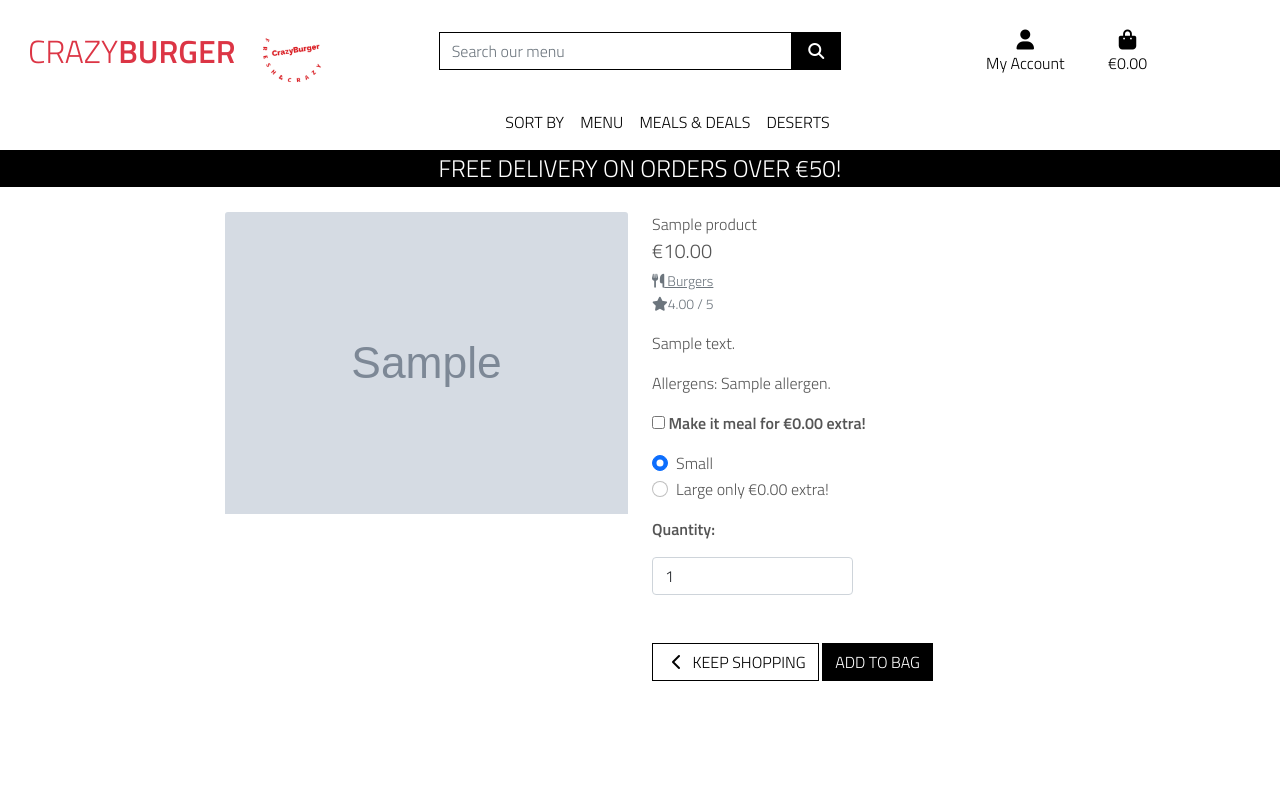
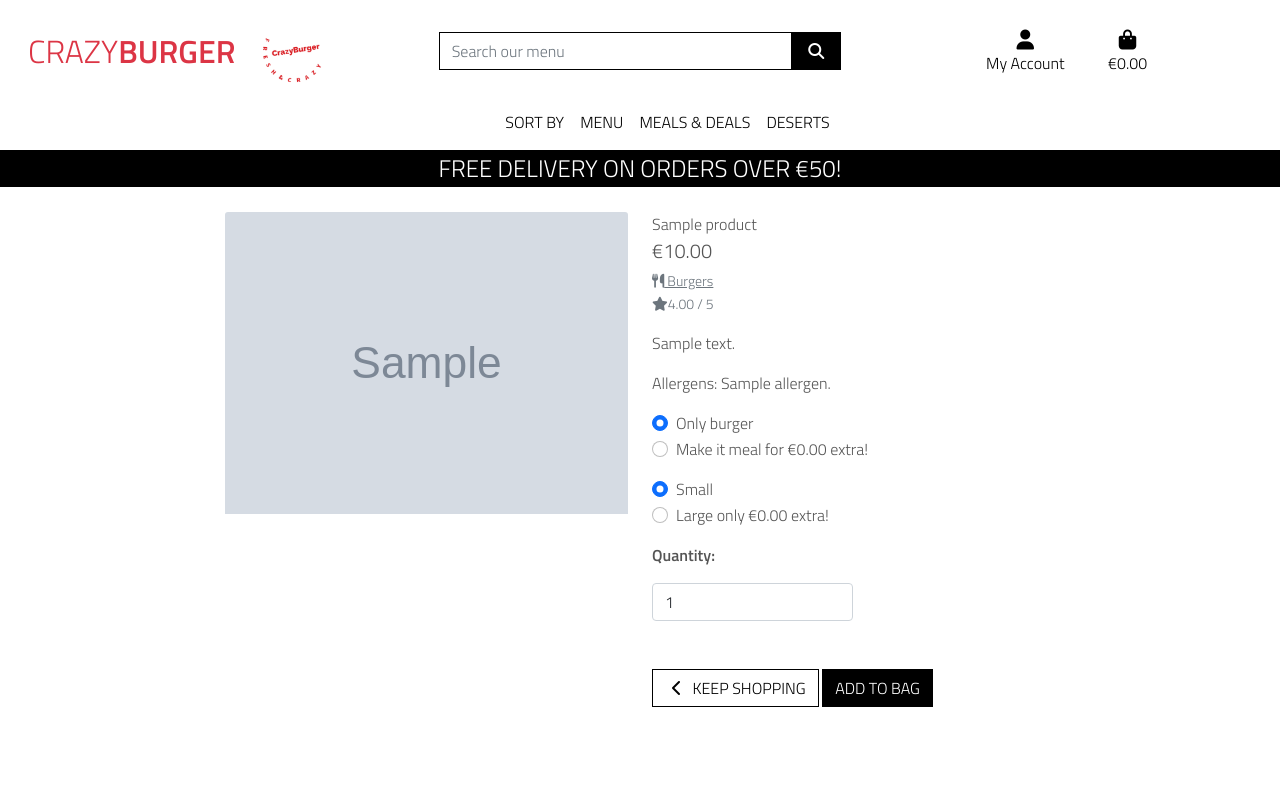
Before and after one commit to Martin-ITT/MS4_Crazy_Burger, a Django app: page /products/1 in a window 1280 px wide. Run offline with Django 3.2, Linux system fonts and the light colour scheme; data comes from the database, SQL or seed files in the repository; tables that the repository leaves empty hold one stand-in row (values such as "Sample post"); grey boxes marked "Sample" are stand-in pictures; some libraries are stand-ins or nearby versions.

Commit message:
meal-drinks added under meals in baq - quantity not working!

```diff
--- a/bag/contexts.py
+++ b/bag/contexts.py
@@ -1,4 +1,4 @@
-#from decimal import Decimal
+from decimal import Decimal
 from django.conf import settings
 from django.shortcuts import get_object_or_404
 from products.models import Product
@@ -13,24 +13,23 @@ def bag_contents(request):
 
     for item_id, item_data in bag.items():
         if isinstance(item_data, int):
-            print(item_id)
             product = get_object_or_404(Product, pk=item_id)
-            total += item_data * product.price
+            total += Decimal(item_data * product.price)
             product_count += item_data
             bag_items.append({
                 'item_id': item_id,
-                'quantity': item_data,
+                'quantity': Decimal(item_data),
                 'product': product,
                 'price': product.price,
                 'subtotal': product.price * item_data,
             })
         else:
             product = get_object_or_404(Product, pk=item_id)
-            print(item_data)
             for size, quantity in item_data['items_by_size'].items():
                 if size == 'small':
-                    price = 5
-                    total += quantity * price
+                    price = item_data['price_by_size']['small']
+                    print(type(quantity))
+                    total += Decimal(quantity * price)
                     product_count += quantity
                     bag_items.append({
                         'item_id': item_id,
@@ -41,8 +40,34 @@ def bag_contents(request):
                         'subtotal': price * quantity,
                     })
                 if size == 'large':
-                    price = 10
-                    total += quantity * price
+                    price = item_data['price_by_size']['large']
+                    total += Decimal(quantity * price)
+                    product_count += quantity
+                    bag_items.append({
+                        'item_id': item_id,
+                        'quantity': quantity,
+                        'product': product,
+                        'size': size,
+                        'price': price,
+                        'subtotal': price * quantity,
+                    })
+                if size == 'meal':
+                    price = item_data['price_by_size']['meal']
+                    meal_drink = item_data['meal_drink']
+                    total += Decimal(quantity * price)
+                    product_count += quantity
+                    bag_items.append({
+                        'item_id': item_id,
+                        'quantity': quantity,
+                        'product': product,
+                        'size': size,
+                        'price': price,
+                        'subtotal': price * quantity,
+                        'drink': meal_drink,
+                    })
+                if size == 'n/a':
+                    price = item_data['price_by_size']['n/a']
+                    total += Decimal(quantity * price)
                     product_count += quantity
                     bag_items.append({
                         'item_id': item_id,
@@ -53,6 +78,7 @@ def bag_contents(request):
                         'subtotal': price * quantity,
                     })
 
+    print(bag)
     if total < settings.FREE_DELIVERY_THRESHOLD:
         delivery = settings.STANDARD_DELIVERY_CHARGE
         free_delivery_delta = settings.FREE_DELIVERY_THRESHOLD - total
--- a/products/models.py
+++ b/products/models.py
@@ -42,6 +42,7 @@ class Product(models.Model):
     price_large = models.DecimalField(max_digits=6, decimal_places=2, default=0.0)
     # to upgrade to a meal option
     price_meal = models.DecimalField(max_digits=6, decimal_places=2, default=0.0)
+    has_three_sizes = models.BooleanField(default=False)
     has_toppings = models.BooleanField(default=False)
     price_topping_medium = models.DecimalField(max_digits=6, decimal_places=2, default=0.0)
     price_topping_large = models.DecimalField(max_digits=6, decimal_places=2, default=0.0)
--- a/products/templates/products/product_detail.html
+++ b/products/templates/products/product_detail.html
@@ -61,53 +61,61 @@
                         {% csrf_token %}
                         <div class="form-row">
                             <!-- input -->
-                            <div class="col-12">
+                            <div class="col-12"><!-- hidden input for prices -->
+                                <input type="hidden" id="id-price-large" name="id-price-large" value="{{ product.price_large }}">
+                                <input type="hidden" id="id-price-medium" name="id-price-medium" value="{{ product.price_medium }}">
+                                <input type="hidden" id="id-price-small" name="id-price-small" value="{{ product.price }}">
+                                <input type="hidden" id="id-price" name="id-price" value="{{ product.price }}">
+                                <input type="hidden" id="category-name" name="category-name" value="{{ product.category.name }}">
+                                <input type="hidden" id="id-price-meal" name="id-price-meal" value="{{ product.price_meal }}">
                                 <!-- make it meal -->
                                 {% if product.price_meal %}
                                 <p class="mt-3">
-                                    <input type="checkbox" id="id-price-meal" name="id-price-meal" value="{{ product.price_meal }}">
-                                    <input type="hidden" id="id-price" value="{{ product.price }}">
-                                    <b>Make it meal for €{{ price_meal_extra }} extra!</b>
+                                    <div id="size-selection">
+                                        <div class="form-check">
+                                            <label class="form-check-label">
+                                            <input type="radio" class="form-check-input" name="is-meal" value="no-meal" checked>Only burger
+                                            </label>
+                                        </div>
+                                        <div class="form-check">
+                                            <label class="form-check-label">
+                                            <input type="radio" class="form-check-input" name="is-meal" value="meal">Make it meal for €{{ price_meal_extra }} extra!
+                                            </label>
+                                        </div>
+                                    </div>
                                 </p>
-                                {% endif %}
-
                                 <!-- select drink with meal -->
                                 <div id="drink-selection" class="d-none">
                                     <div class="form-check-inline">
                                         <label class="form-check-label">
-                                        <input type="radio" class="form-check-input" name="optradio" value="coke" checked>Coke
+                                        <input type="radio" class="form-check-input" name="meal-drink" value="coke" checked>Coke
                                         </label>
                                     </div>
                                     <div class="form-check-inline">
                                         <label class="form-check-label">
-                                        <input type="radio" class="form-check-input" name="optradio" value="diet">Diet Coke
+                                        <input type="radio" class="form-check-input" name="meal-drink" value="diet">Diet Coke
                                         </label>
                                     </div>
                                     <div class="form-check-inline">
                                         <label class="form-check-label">
-                                        <input type="radio" class="form-check-input" name="optradio" value="zero">Coke Zero
+                                        <input type="radio" class="form-check-input" name="meal-drink" value="zero">Coke Zero
                                         </label>
                                     </div>
                                     <div class="form-check-inline">
                                         <label class="form-check-label">
-                                        <input type="radio" class="form-check-input" name="optradio" value="fanta">Fanta
+                                        <input type="radio" class="form-check-input" name="meal-drink" value="fanta">Fanta
                                         </label>
                                     </div>
                                     <div class="form-check-inline">
                                         <label class="form-check-label">
-                                        <input type="radio" class="form-check-input" name="optradio" value="sprite">Sprite
+                                        <input type="radio" class="form-check-input" name="meal-drink" value="sprite">Sprite
                                         </label>
                                     </div>
                                 </div>
-
-                                <!-- size selection for products with size except pizzas, and drinks -->
-                                <!-- hidden input for prices -->
-                                <input type="hidden" id="id-price-large" name="id-price-large" value="{{ product.price_large }}">
-                                <input type="hidden" id="id-price-medium" name="id-price-medium" value="{{ product.price_medium }}">
-                                <input type="hidden" id="id-price-small" name="id-price-small" value="{{ product.price }}">
-                                <input type="hidden" id="category-name" name="category-name" value="{{ product.category.name }}">
+                                {% endif %}
+                                <!-- size selection for products with size except pizzas, and some drinks -->
                                 <p class="mt-3">
-                                    {% if product.price_large and product.category.name != 'pizza' and product.category.name != 'drinks' %}
+                                    {% if product.price_large and product.category.name != 'pizza' and not product.has_three_sizes %}
                                     <div id="size-selection">
                                         <div class="form-check">
                                             <label class="form-check-label">
@@ -124,7 +132,7 @@
                                 </p>
 
                                 <!-- drinks -->
-                                {% if product.name == 'Coca Cola' %}
+                                {% if product.has_three_sizes %}
                                 <div id="size-selection-drinks">
                                     <div class="form-check-inline">
                                         <label class="form-check-label">
@@ -207,8 +215,12 @@
         $(document).ready(function() {
             var category = $('#category-name').val();
             /* make it meal logic*/
+            /*
             $('input:checkbox#id-price-meal').change(function(){
-            if($(this).is(":checked")) {
+            */
+            $('input[name=is-meal]').change(function(){
+            var value = $('input[name=is-meal]:checked').val();
+            if (value == "meal") {
                 $('div#drink-selection').removeClass("d-none");
                 var price_meal = parseFloat($('#id-price-meal').val()).toFixed(2);
                 $('#product-price').text("€" + price_meal);
```
Also changed, not shown: bag/templates/bag/bag.html (+8 -3 lines), bag/views.py (+30 -7 lines), products/migrations/0013_product_has_three_sizes.py (added).
